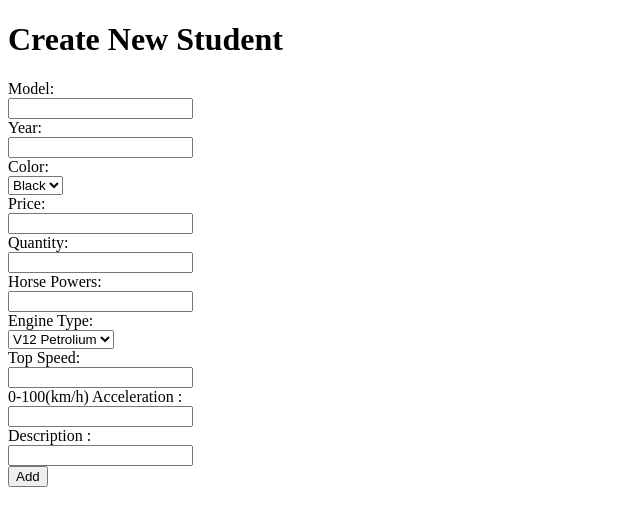
After one commit to KSD9/Car-Salon-Web-App, a Django app: page /car/create in a window 1280 px wide. The commit adds this page. Shown: the top 526 px of the page, without its empty margins (0-640 px from the left). Run offline with Django 3.2, Linux system fonts and the light colour scheme.

Commit message:
Added Car Model + Crud features

```diff
--- /dev/null
+++ b/CarSalon_Project/CarSalon_App/templates/CarSalon_App/car/create.html
@@ -0,0 +1,63 @@
+{% extends "../index.html" %}
+
+<body>
+{% block main %}
+
+    <form action="/car/create" method="post">
+        <h1>Create New Student</h1>
+
+        {% csrf_token %}
+
+        <label for="name">Model:</label>
+        <div class="form-group">
+            <input type="text" id="model" name="model" required>
+        </div>
+        <label for="password">Year:</label>
+        <div class="form-group">
+            <input type="number" id="year" name="year" required>
+        </div>
+        <label for="password">Color:</label>
+        <div class="form-group">
+            <select name="dropdown_color">
+                <option value="black">Black</option>
+                <option value="grey">Grey</option>
+            </select>
+        </div>
+        <label for="password">Price:</label>
+        <div class="form-group">
+            <input type="number" id="price" name="price" required>
+        </div>
+        <label for="password">Quantity:</label>
+        <div class="form-group">
+            <input type="number" id="quantity" name="quantity" required>
+        </div>
+        <label for="password">Horse Powers:</label>
+        <div class="form-group">
+            <input type="number" id="horsePowers" name="horsePowers" required>
+        </div>
+        <label for="password">Engine Type:</label>
+        <div class="form-group">
+            <select name="dropdown_engineType">
+                <option value="V12 Petrolium">V12 Petrolium</option>
+                <option value="V8 Disel">V8 Disel</option>
+            </select>
+        </div>
+        <label for="password">Top Speed:</label>
+        <div class="form-group">
+            <input type="number" id="topSpeed" name="topSpeed" required>
+        </div>
+        <label for="password">0-100(km/h) Acceleration  :</label>
+        <div class="form-group">
+            <input type="number" id="zeroToHundredAcceleration" name="zeroToHundredAcceleration" required>
+        </div>
+        <label for="password">Description  :</label>
+        <div class="form-group">
+            <input type="text" id="description" name="description" required>
+        </div>
+        <div class="form-group">
+            <button type="submit" value="Create" class="btn-signin">Add</button>
+        </div>
+    </form>
+{% endblock main %}
+</body>
+</html>
--- a/CarSalon_Project/CarSalon_App/templates/CarSalon_App/index.html
+++ b/CarSalon_Project/CarSalon_App/templates/CarSalon_App/index.html
@@ -1,12 +1,20 @@
 <!DOCTYPE html>
 <html lang="en">
+{% block head %}
+
+
     <head>
         <meta charset="UTF-8">
         <meta name="viewport" content="width=device-width, initial-scale=1.0">
         <meta http-equiv="X-UA-Compatible" content="ie=edge">
         <title>Document</title>
     </head>
+{% endblock head %}
+
 <body>
+{% block main %}
         <p>Hello To my App</p>
+
+{% endblock main %}
 </body>
 </html>
--- a/CarSalon_Project/CarSalon_App/urls.py
+++ b/CarSalon_Project/CarSalon_App/urls.py
@@ -3,10 +3,23 @@ from CarSalon_App import views
 from django.contrib.auth import views as auth_views
 
 urlpatterns = [
-    # App Entry Urls
-    path('',  views.application_index,     name='appIndex'),
-    path('index', views.application_index,  name ="index"),
-    path('login/', auth_views.login, {'template_name': 'CarSalon_App/auth/login.html'}, name='login'),
-    path('register/', views.register, name='login'),
-    path('viewUsers',views.view_all_users,name='usrs')
+# App Entry Urls
+    path('',                       views.application_index,         name='appIndex'),
+    path('index',                  views.application_index,         name ="index"),
+
+#Auth Views
+
+    path('login/',                 auth_views.login, {'template_name': 'CarSalon_App/auth/login.html'},  name='login'),
+    path('register/',              views.register,                  name='login'),
+    path('viewUsers',              views.view_all_users,            name='usrs'),
+
+
+#Car Views
+
+    path('car/create',             views.add_car,                   name="addCar"),
+    path('car/details/<id>',       views.details_car,               name="addCar"),
+    path('car/edit/<id>',          views.edit_car,                  name="editCar"),
+    path('car/deleteConfirm/<id>', views.delete_car_confirmation,   name="deleteCarConfimr"),
+    path('car/delete/<id>',        views.delete_car,                name="deleteCar"),
+    path('car/index',              views.view_all_cars,             name="cars")
 ]
--- a/CarSalon_Project/CarSalon_App/views.py
+++ b/CarSalon_Project/CarSalon_App/views.py
@@ -1,7 +1,7 @@
-from django.shortcuts import render
+from django.shortcuts import render,redirect
 from .templates.CarSalon_App.auth.registerForm import RegisterForm
 from django.contrib.auth.models import User
-from django.contrib.auth import get_user_model
+from .models import CarAstMar
 
 
 def application_index(request):
@@ -28,3 +28,69 @@ def view_all_users(request):
     context = {'users': users}
 
     return render (request,'CarSalon_App/user/index.html',context)
+
+
+'''
+Car Views
+
+'''
+def view_all_cars(request):
+    cars = CarAstMar.objects.all()
+    context = {'cars':cars}
+    return render (request,'CarSalon_App/car/index.html',context)
+
+def add_car(request):
+    if request.method == 'POST':
+
+        car = CarAstMar(
+
+         model = request.POST['model'],
+         year = request.POST['year'],
+         color = request.POST['dropdown_color'],
+         price = request.POST['price'],
+         quantity = request.POST['quantity'],
+         horsePowers = request.POST['horsePowers'],
+         engineType = request.POST['dropdown_engineType'],
+         topSpeed = request.POST['topSpeed'],
+         zeroToHundredAcceleration = request.POST['zeroToHundredAcceleration'],
+         description = request.POST['description'],
+
+        )
+
+        car.save()
+        return redirect('/index')
+    return render (request,'CarSalon_App/car/create.html')
+
+def details_car(request,id):
+    car = CarAstMar.objects.get( id = id)
+    context = {'car' : car}
+    return render (request,'CarSalon_App/car/details.html',context)
+
+def edit_car(request,id):
+    carToEdit = CarAstMar.objects.get (id = id)
+    context = {'car':carToEdit}
+    if request.method == 'POST':
+        carToEdit.model = request.POST['model']
+        carToEdit.year = request.POST['year']
+        carToEdit.color = request.POST['dropdown_color']
+        carToEdit.price = request.POST['price']
+        carToEdit.quantity = request.POST['quantity']
+        carToEdit.horsePowers = request.POST['horsePowers']
+        carToEdit.engineType = request.POST['dropdown_engineType']
+        carToEdit.topSpeed = request.POST['topSpeed']
+        carToEdit.zeroToHundredAcceleration = request.POST['zeroToHundredAcceleration']
+        carToEdit.description = request.POST['description']
+        carToEdit.save()
+        return redirect('/index')
+    return render (request,'CarSalon_App/car/edit.html',context)
+
+def delete_car_confirmation(request,id):
+    carToDelete = CarAstMar.objects.get (id = id)
+    context = {'car':carToDelete}
+    return render (request,'CarSalon_App/car/delete.html',context)
+
+
+def delete_car(request,id):
+    carToDelete = CarAstMar.objects.get(id = id)
+    carToDelete.delete()
+    return redirect('/index')
```
Also changed, not shown: CarSalon_Project/CarSalon_App/models.py (+13 -0 lines), CarSalon_Project/CarSalon_App/templates/CarSalon_App/car/delete.html (added, +64 -0 lines), CarSalon_Project/CarSalon_App/templates/CarSalon_App/car/details.html (added, +18 -0 lines), CarSalon_Project/CarSalon_App/templates/CarSalon_App/car/edit.html (added, +65 -0 lines), CarSalon_Project/CarSalon_App/templates/CarSalon_App/car/index.html (added, +20 -0 lines). Lines whose indentation alone changed are shown as unchanged.
